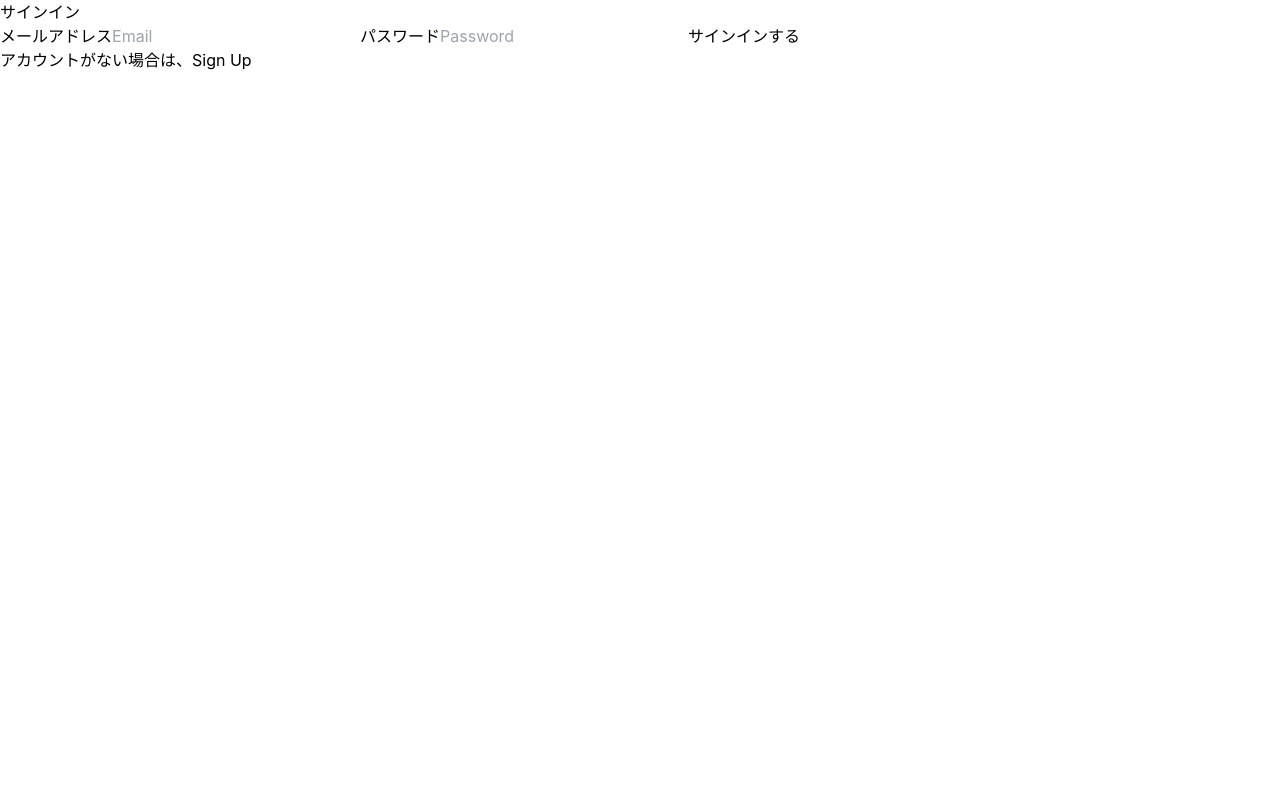
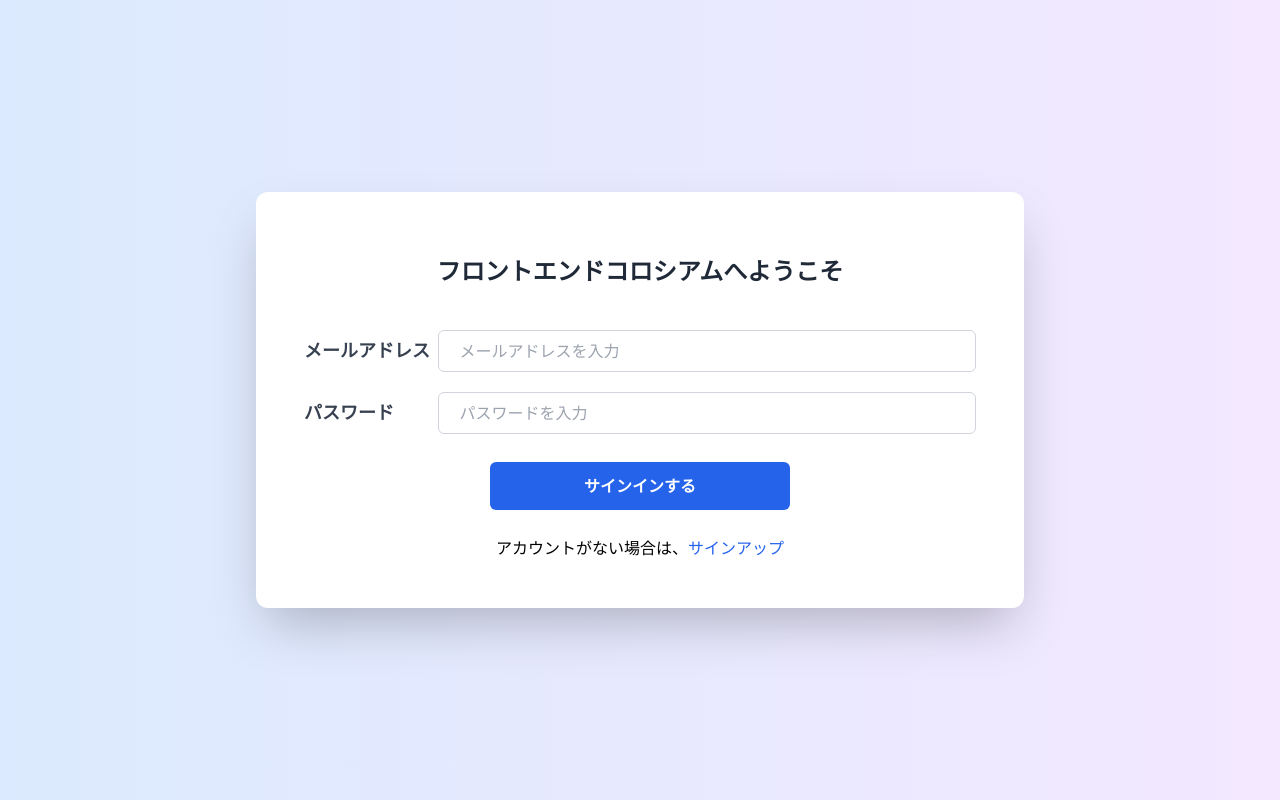
Before and after one commit to shunmakk/frontend-coliseum, a React (Create React App) app in the folder client/: page / in a window 1280 px wide. Built offline with nearby package versions, Linux system fonts and the light colour scheme; no server answers.

Commit message:
update: ログイン画面のUI

```diff
--- a/client/src/Page/auth/SignIn.tsx
+++ b/client/src/Page/auth/SignIn.tsx
@@ -3,6 +3,18 @@ import { auth } from "../../firebase";
 import { signInWithEmailAndPassword } from "firebase/auth";
 import { useNavigate, Link } from "react-router-dom";
 import { FirebaseError } from "firebase/app";
+import {
+  Box,
+  Button,
+  FormControl,
+  Input,
+  VStack,
+  Heading,
+  InputGroup,
+  InputLeftElement,
+  Flex,
+  Text,
+} from "@chakra-ui/react";
 
 const SignIn: React.FC = () => {
   const [email, setEmail] = useState("");
@@ -39,33 +51,71 @@ const SignIn: React.FC = () => {
   };
 
   return (
-    <div>
-      <h2>サインイン</h2>
-      <form onSubmit={handleSignIn}>
-        <label id="email">メールアドレス</label>
-        <input
+    <Box className="min-h-screen flex items-center justify-center bg-gradient-to-r from-blue-100 to-purple-100">
+      <Box className="w-full max-w-3xl p-12 bg-white rounded-xl shadow-2xl">
+        <VStack spacing={6} align="stretch">
+          <Heading
+            as="h2"
+            textAlign="center"
+            className="text-gray-800 text-2xl my-4 font-semibold"
+          >
+            フロントエンドコロシアムへようこそ
+          </Heading>
+          <form onSubmit={handleSignIn} className="my-5">
+            <FormControl id="email" isRequired className="mb-5">
+              <Flex align="center">
+                <label className="text-gray-700 w-1/4 mb-0 text-lg font-bold">
+                  メールアドレス
+                </label>
+                <InputGroup className="w-3/4">
+                  <InputLeftElement pointerEvents="none"></InputLeftElement>
+                  <Input
                     type="email"
-          name="email"
                     value={email}
                     onChange={(e) => setEmail(e.target.value)}
-          placeholder="Email"
-          required
+                    placeholder="メールアドレスを入力"
+                    className="pl-5 w-full px-4 py-2 border border-gray-300 rounded-md focus:outline-none focus:ring-2 focus:to-purple-100 transition duration-200"
                   />
-        <label id="password">パスワード</label>
-        <input
-          type="passwxord"
-          name="password"
+                </InputGroup>
+              </Flex>
+            </FormControl>
+            <FormControl id="password" isRequired>
+              <Flex align="center">
+                <label className="text-gray-700 w-1/4 mb-0 text-lg font-bold">
+                  パスワード
+                </label>
+                <InputGroup className="w-3/4">
+                  <InputLeftElement pointerEvents="none"></InputLeftElement>
+                  <Input
+                    type="password"
                     value={password}
                     onChange={(e) => setPassword(e.target.value)}
-          placeholder="Password"
-          required
+                    placeholder="パスワードを入力"
+                    className="pl-5 w-full px-4 py-2 border border-gray-300 rounded-md focus:outline-none focus:ring-2 focus:to-purple-100 transition duration-200"
                   />
-        <button type="submit">サインインする</button>
+                </InputGroup>
+              </Flex>
+              <div className="flex items-center justify-center mt-7">
+                <Button
+                  type="submit"
+                  colorScheme="blue"
+                  width="300px"
+                  className=" py-3 px-4 bg-blue-600 hover:bg-blue-700 text-white font-bold rounded-md transition duration-300 transform hover:scale-105"
+                >
+                  サインインする
+                </Button>
+              </div>
+            </FormControl>
           </form>
-      <p>
-        アカウントがない場合は、<Link to="/signup">Sign Up</Link>
-      </p>
-    </div>
+          <Text align="center">
+            アカウントがない場合は、
+            <Link to="/signup" className="text-blue-600">
+              サインアップ
+            </Link>
+          </Text>
+        </VStack>
+      </Box>
+    </Box>
   );
 };
 
--- a/client/src/Page/auth/SignUp.tsx
+++ b/client/src/Page/auth/SignUp.tsx
@@ -4,7 +4,19 @@ import { auth } from "../../firebase";
 import { createUserWithEmailAndPassword } from "firebase/auth";
 import { doc, setDoc } from "firebase/firestore";
 import { db } from "../../firebase";
-import { Button } from "@chakra-ui/react";
+import {
+  Box,
+  Button,
+  FormControl,
+  Input,
+  InputGroup,
+  InputLeftElement,
+  VStack,
+  Heading,
+  Flex,
+  Text,
+} from "@chakra-ui/react";
+import { Link } from "react-router-dom";
 
 export const SignUp: React.FC = () => {
   const [email, setEmail] = useState("");
@@ -55,46 +67,88 @@ export const SignUp: React.FC = () => {
   };
 
   return (
-    <div>
-      <h2 className="text-5xl">Sign Up</h2>
-      <form onSubmit={handleSignUp}>
-        <label id="username">ユーザーネーム(8文字以内)</label>
-        <input
+    <Box className="min-h-screen flex items-center justify-center bg-gradient-to-r from-blue-100 to-purple-100">
+      <Box className="w-full max-w-3xl p-12 bg-white rounded-xl shadow-2xl">
+        <VStack spacing={6} align="stretch">
+          <Heading
+            as="h2"
+            textAlign="center"
+            className="text-gray-800 text-2xl my-4 font-semibold"
+          >
+            フロントエンドコロシアムへようこそ
+          </Heading>
+          <form onSubmit={handleSignUp} className="my-5">
+            <FormControl id="username" isRequired className="mb-5">
+              <Flex align="center">
+                <label className="text-gray-700 w-1/4 mb-0 text-lg font-bold">
+                  ユーザーネーム
+                </label>
+                <InputGroup className="w-3/4">
+                  <InputLeftElement pointerEvents="none"></InputLeftElement>
+                  <Input
                     type="text"
-          name="username"
                     value={name}
                     onChange={(e) => setName(e.target.value)}
-          placeholder="Name"
+                    placeholder="ユーザーネーム (8文字以内)"
                     maxLength={8}
-          required
+                    className="pl-5 w-full px-4 py-2 border border-gray-300 rounded-md focus:outline-none focus:ring-2 focus:to-purple-100 transition duration-200"
                   />
-        <label id="email">メールアドレス</label>
-        <input
+                </InputGroup>
+              </Flex>
+            </FormControl>
+            <FormControl id="email" isRequired className="mb-5">
+              <Flex align="center">
+                <label className="text-gray-700 w-1/4 mb-0 text-lg font-bold">
+                  メールアドレス
+                </label>
+                <InputGroup className="w-3/4">
+                  <InputLeftElement pointerEvents="none"></InputLeftElement>
+                  <Input
                     type="email"
-          id="email"
                     value={email}
                     onChange={(e) => setEmail(e.target.value)}
-          placeholder="Email"
-          required
+                    placeholder="メールアドレスを入力"
+                    className="pl-5 w-full px-4 py-2 border border-gray-300 rounded-md focus:outline-none focus:ring-2 focus:to-purple-100 transition duration-200"
                   />
-        <label id="password">パスワード</label>
-        <input
+                </InputGroup>
+              </Flex>
+            </FormControl>
+            <FormControl id="password" isRequired>
+              <Flex align="center">
+                <label className="text-gray-700 w-1/4 mb-0 text-lg font-bold">
+                  パスワード
+                </label>
+                <InputGroup className="w-3/4">
+                  <InputLeftElement pointerEvents="none"></InputLeftElement>
+                  <Input
                     type="password"
-          name="password"
                     value={password}
                     onChange={(e) => setPassword(e.target.value)}
-          placeholder="Password"
-          required
+                    placeholder="パスワードを入力"
+                    className="pl-5 w-full px-4 py-2 border border-gray-300 rounded-md focus:outline-none focus:ring-2 focus:to-purple-100 transition duration-200"
                   />
+                </InputGroup>
+              </Flex>
+            </FormControl>
+            <div className="flex items-center justify-center mt-7">
               <Button
                 type="submit"
                 colorScheme="blue"
-          width="full"
-          className="mt-6 py-3 px-4 bg-blue-600 hover:bg-blue-700 text-white font-bold rounded-md transition duration-300 transform hover:scale-105"
+                width="300px"
+                className="py-3 px-4 bg-blue-600 hover:bg-blue-700 text-white font-bold rounded-md transition duration-300 transform hover:scale-105"
               >
                 サインアップ
               </Button>
+            </div>
           </form>
-    </div>
+          <Text textAlign="center" className="text-gray-600">
+            すでにアカウントをお持ちの場合は、
+            <Link to="/" className="text-blue-600 hover:underline font-medium">
+              サインイン
+            </Link>
+          </Text>
+        </VStack>
+      </Box>
+    </Box>
   );
 };
```
Lines whose indentation alone changed are shown as unchanged.
